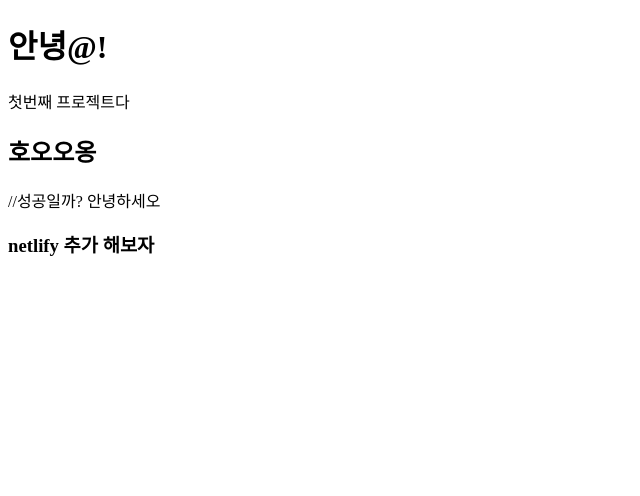
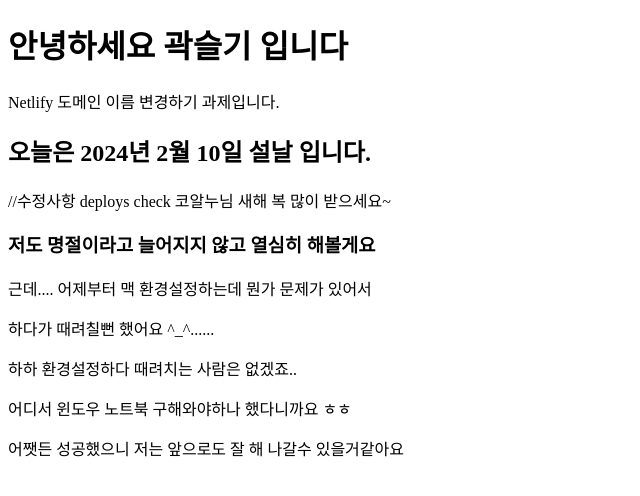
Before and after one commit to noel-vibe/first-noona-project, a plain HTML site: page index.html in a window 1280 px wide. Shown: the whole page, without its empty margins (0-640 px from the left). Drawn offline with Linux system fonts and the light colour scheme.

Commit message:
third commit

```diff
--- a/index.html
+++ b/index.html
@@ -7,11 +7,17 @@
     <link rel="stylesheet" href="style.css" />
   </head>
   <body>
-    <h1>안녕@!</h1>
-    <p>첫번째 프로젝트다</p>
-    <h2>호오오옹</h2>
-    //성공일까?
-    <a>안녕하세오</a>
-    <h3>netlify 추가 해보자</h3>
+    <h1>안녕하세요 곽슬기 입니다</h1>
+    <p>Netlify 도메인 이름 변경하기 과제입니다.</p>
+    <h2>오늘은 2024년 2월 10일 설날 입니다.</h2>
+    //수정사항 deploys check
+    <a>코알누님 새해 복 많이 받으세요~</a>
+    <h3>저도 명절이라고 늘어지지 않고 열심히 해볼게요</h3>
+    <div>근데.... 어제부터 맥 환경설정하는데 뭔가 문제가 있어서</div>
+    <p>하다가 때려칠뻔 했어요 ^_^......</p>
+    <p>하하 환경설정하다 때려치는 사람은 없겠죠..</p>
+    <p>어디서 윈도우 노트북 구해와야하나 했다니까요 ㅎㅎ</p>
+    <P>어쨋든 성공했으니 저는 앞으로도 잘 해 나갈수 있을거같아요</P>
+
   </body>
 </html>
```
